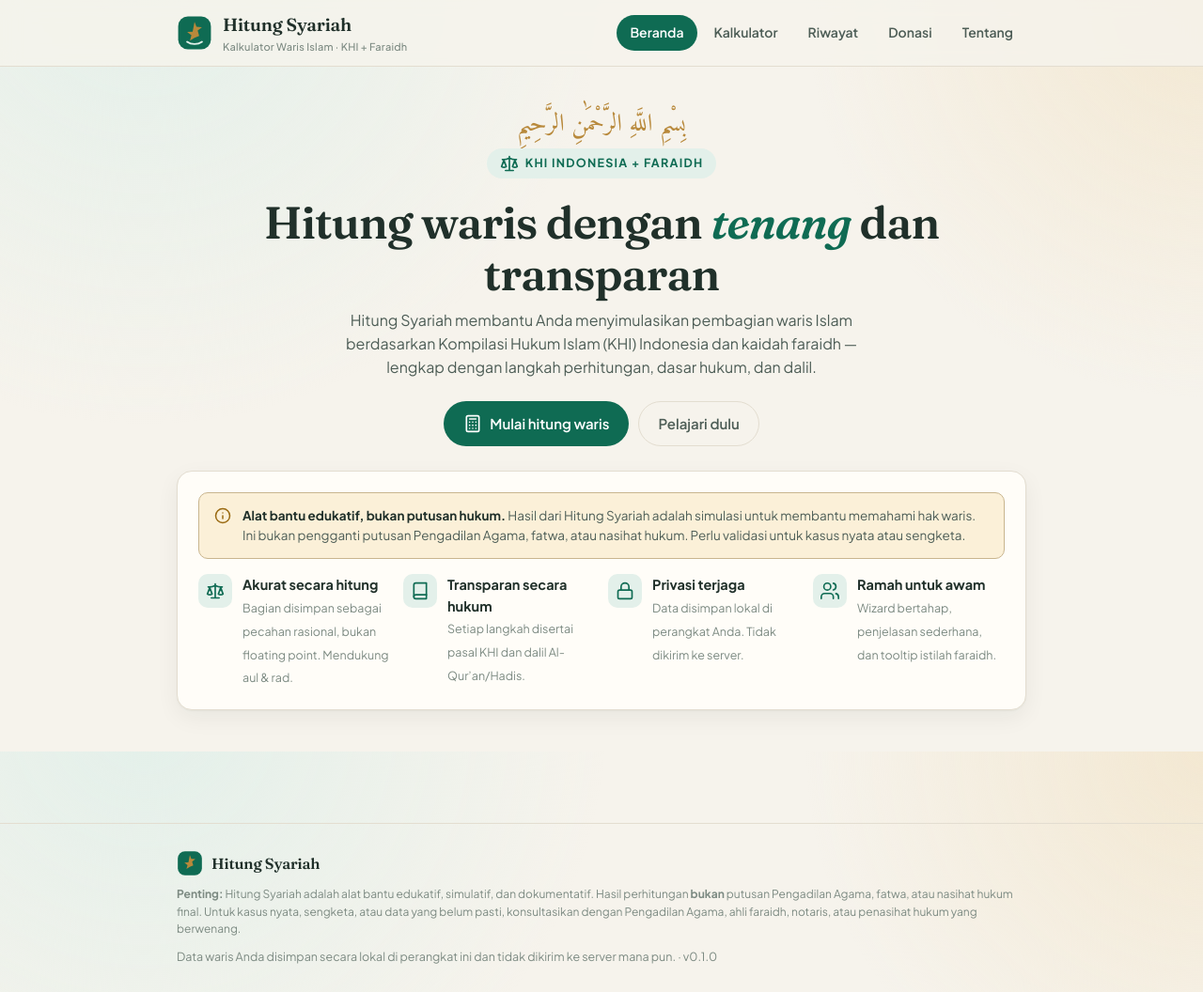
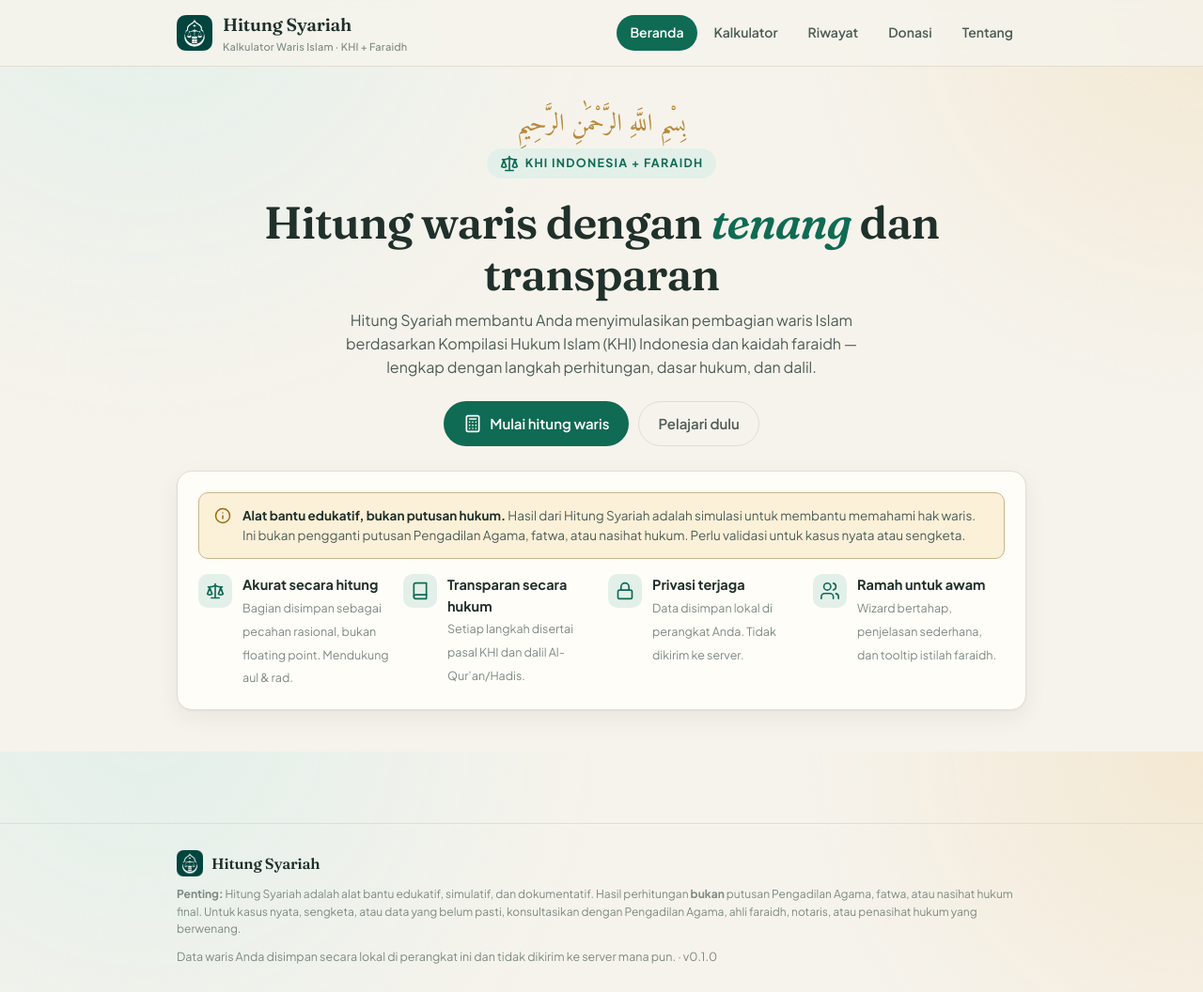
Before and after one commit to muhalpi/hitung-syariah, a plain HTML site: page index.html in a window 1280 px wide. Shown: the whole page at 94% size. Drawn offline with Linux system fonts and the light colour scheme.

Commit message:
feat: replace SVG brand marks with PNG icon asset and update site metadata

```diff
--- a/index.html
+++ b/index.html
@@ -5,6 +5,8 @@
   <meta name="viewport" content="width=device-width, initial-scale=1.0" />
   <title>Hitung Syariah — Kalkulator Waris Islam (KHI + Faraidh)</title>
   <meta name="description" content="Hitung Syariah: kalkulator waris Islam edukatif berdasarkan KHI Indonesia dan faraidh. Hitung pembagian waris dengan langkah, dasar hukum, dan dalil. Data tersimpan lokal." />
+  <link rel="icon" type="image/png" href="assets/icon-hitung-syariah-dark.png" />
+  <link rel="apple-touch-icon" href="assets/icon-hitung-syariah-dark.png" />
   <link rel="preconnect" href="https://fonts.googleapis.com" />
   <link rel="preconnect" href="https://fonts.gstatic.com" crossorigin />
   <link href="https://fonts.googleapis.com/css2?family=Fraunces:ital,opsz,wght@0,9..144,400..600;1,9..144,400..600&family=Plus+Jakarta+Sans:wght@400;500;600;700&family=Amiri:wght@400;700&display=swap" rel="stylesheet" />
@@ -14,11 +16,7 @@
   <header class="site-header">
     <div class="wrap">
       <a class="brand" id="brand-home" href="#">
-        <svg class="mark" viewBox="0 0 48 48" fill="none" xmlns="http://www.w3.org/2000/svg" aria-hidden="true">
-          <rect x="2" y="2" width="44" height="44" rx="13" fill="#0f6b53"/>
-          <path d="M24 9l2.6 6.9 7.4.4-5.8 4.6 2 7.1L24 30.6l-6.2 3.8 2-7.1-5.8-4.6 7.4-.4L24 9z" fill="#b8893b"/>
-          <path d="M14 36c2.8 2 6.2 3 10 3s7.2-1 10-3" stroke="#e3f0ea" stroke-width="2.4" stroke-linecap="round"/>
-        </svg>
+        <img class="mark" src="assets/icon-hitung-syariah-dark.png" alt="" width="38" height="38" />
         <span><b>Hitung Syariah</b><small>Kalkulator Waris Islam · KHI + Faraidh</small></span>
       </a>
       <nav class="nav" id="nav">
@@ -51,7 +49,7 @@
   <footer class="site-footer">
     <div class="wrap">
       <div class="brand" style="gap:9px;">
-        <svg class="mark" style="width:28px;height:28px;" viewBox="0 0 48 48" fill="none"><rect x="2" y="2" width="44" height="44" rx="13" fill="#0f6b53"/><path d="M24 9l2.6 6.9 7.4.4-5.8 4.6 2 7.1L24 30.6l-6.2 3.8 2-7.1-5.8-4.6 7.4-.4L24 9z" fill="#b8893b"/></svg>
+        <img class="mark" src="assets/icon-hitung-syariah-dark.png" alt="" width="28" height="28" style="width:28px;height:28px;" />
         <b style="font-family:var(--font-head);font-size:16px;">Hitung Syariah</b>
       </div>
       <p class="legal"><b>Penting:</b> Hitung Syariah adalah alat bantu edukatif, simulatif, dan dokumentatif. Hasil perhitungan <b>bukan</b> putusan Pengadilan Agama, fatwa, atau nasihat hukum final. Untuk kasus nyata, sengketa, atau data yang belum pasti, konsultasikan dengan Pengadilan Agama, ahli faraidh, notaris, atau penasihat hukum yang berwenang.</p>
--- a/styles.css
+++ b/styles.css
@@ -68,6 +68,7 @@ a { color: var(--primary); }
 .site-header .wrap { display: flex; align-items: center; gap: 14px; padding-top: 12px; padding-bottom: 12px; }
 .brand { display: flex; align-items: center; gap: 11px; text-decoration: none; color: var(--ink); }
 .brand .mark { width: 38px; height: 38px; flex: none; }
+.brand img.mark { display: block; object-fit: contain; }
 .brand b { font-family: var(--font-head); font-size: 19px; font-weight: 600; letter-spacing: -.01em; }
 .brand small { display: block; font-size: 11px; color: var(--muted); font-weight: 500; letter-spacing: .02em; }
 .nav { margin-left: auto; display: flex; gap: 4px; }
```
Also changed, not shown: assets/icon-hitung-syariah-dark.png (added).
